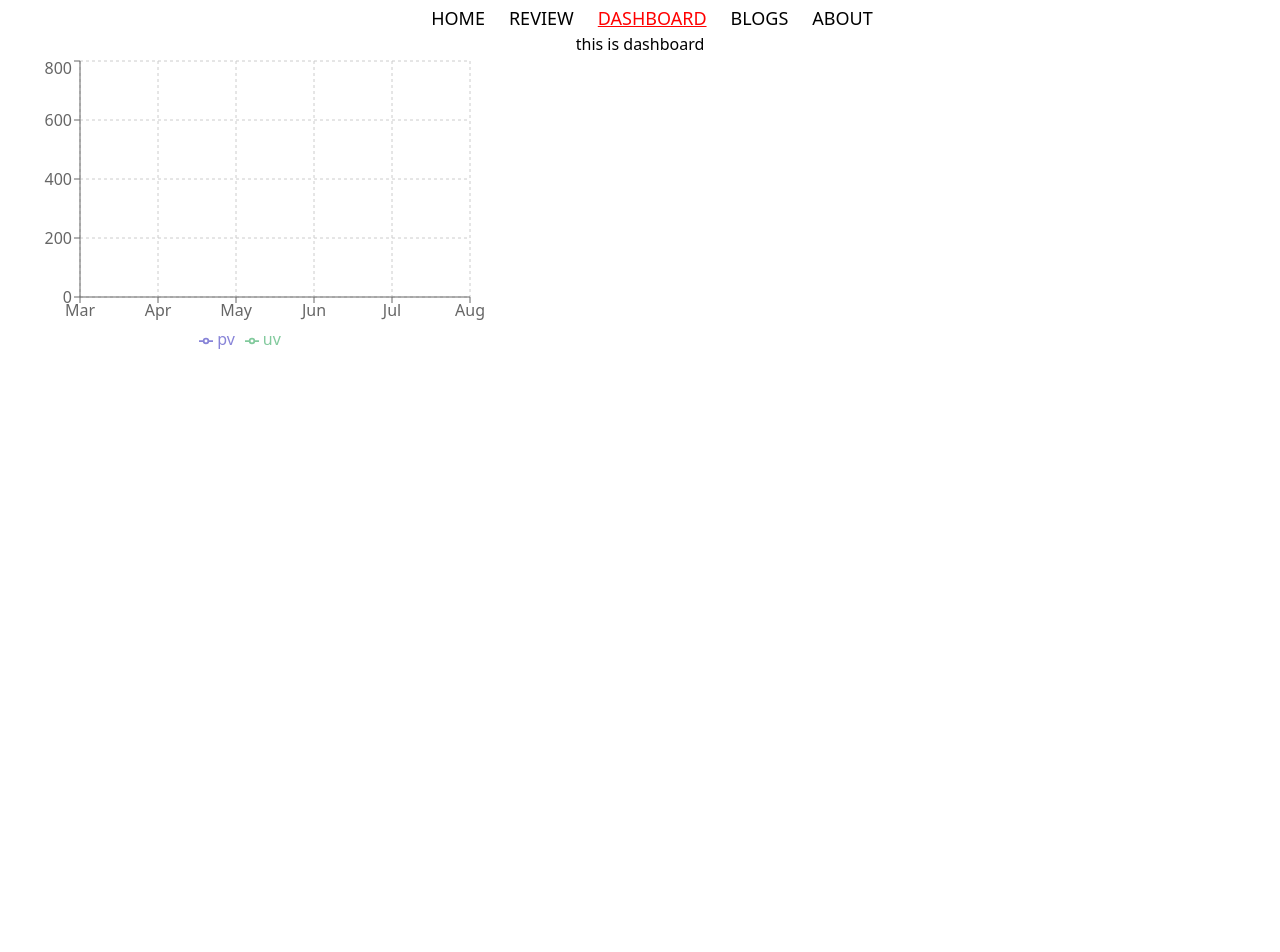
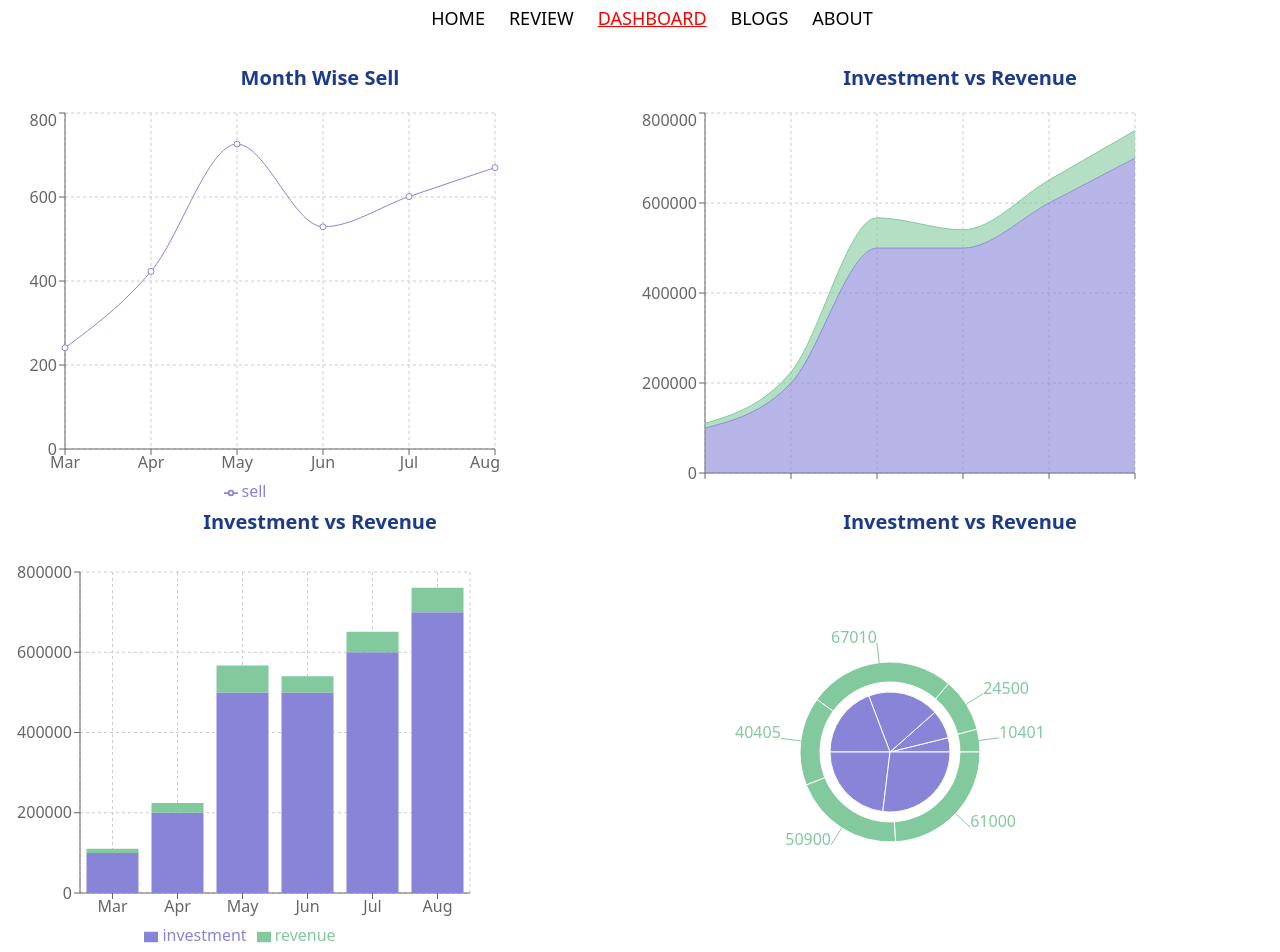
Before and after one commit to ArafatSadi1/mt-15-review, a React (Create React App) app: page /dashboard in a window 1280 px wide. Shown: the part 28-980 px from the top of the page. Before the commit the page ends 800 px from the top, so only its background shows below. Built offline with nearby package versions, Linux system fonts and the light colour scheme.

Commit message:
chart complete

```diff
--- a/src/components/Dashboard/Dashboard.js
+++ b/src/components/Dashboard/Dashboard.js
@@ -1,70 +1,57 @@
-import { CartesianGrid, Legend, Line, LineChart, ResponsiveContainer, Tooltip, XAxis, YAxis } from "recharts";
+import React from 'react';
+import MyAreaChart from './MyAreaChart/MyAreaChart';
+import MyBarChart from './MyBarChart/MyBarChart';
+import MyLineChart from './MyLineChart/MyLineChart';
+import MyPieChart from './MyPieChart/MyPieChart';
 
 const Dashboard = () => {
     const data = [
         {
-            "month": "Mar",
-            "investment": 100000,
-            "sell": 241,
-            "revenue": 10401
+          month: "Mar",
+          investment: 100000,
+          sell: 241,
+          revenue: 10401,
         },
         {
-            "month": "Apr",
-            "investment": 200000,
-            "sell": 423,
-            "revenue": 24500
+          month: "Apr",
+          investment: 200000,
+          sell: 423,
+          revenue: 24500,
         },
         {
-            "month": "May",
-            "investment": 500000,
-            "sell": 726,
-            "revenue": 67010
+          month: "May",
+          investment: 500000,
+          sell: 726,
+          revenue: 67010,
         },
         {
-            "month": "Jun",
-            "investment": 500000,
-            "sell": 529,
-            "revenue": 40405
+          month: "Jun",
+          investment: 500000,
+          sell: 529,
+          revenue: 40405,
         },
         {
-            "month": "Jul",
-            "investment": 600000,
-            "sell": 601,
-            "revenue": 50900
+          month: "Jul",
+          investment: 600000,
+          sell: 601,
+          revenue: 50900,
         },
         {
-            "month": "Aug",
-            "investment": 700000,
-            "sell": 670,
-            "revenue": 61000
-        }
-    ]
-  return (
-    <div>
-      <h1> this is dashboard</h1>
-      {/* <ResponsiveContainer width="100%" height="100%"> */}
-        <LineChart
-          width={500}
-          height={300}
-          data={data}
-          margin={{
-            top: 5,
-            right: 30,
-            left: 20,
-            bottom: 5,
-          }}
-        >
-          <CartesianGrid strokeDasharray="3 3" />
-          <XAxis dataKey="month" />
-          <YAxis dataKey="sell" />
-          <Tooltip/>
-          <Legend />
-          <Line type="monotone" dataKey="pv" stroke="#8884d8" activeDot={{ r: 8 }} />
-          <Line type="monotone" dataKey="uv" stroke="#82ca9d" />
-        </LineChart>
-      {/* </ResponsiveContainer>   */}
-    </div>
-  );
+          month: "Aug",
+          investment: 700000,
+          sell: 670,
+          revenue: 61000,
+        },
+      ];
+
+    return (
+        <div className='grid grid-cols-2 mt-8'>
+            <MyLineChart>{data}</MyLineChart>
+            <MyAreaChart>{data}</MyAreaChart>
+            <MyBarChart>{data}</MyBarChart>
+            <MyPieChart>{data}</MyPieChart>
+        </div>
+    );
 };
 
 export default Dashboard;
--- /dev/null
+++ b/src/components/Dashboard/MyAreaChart/MyAreaChart.js
@@ -0,0 +1,45 @@
+import React from "react";
+import {
+  Area,
+  AreaChart,
+  CartesianGrid,
+  Tooltip,
+  XAxis,
+  YAxis,
+} from "recharts";
+
+const MyAreaChart = ({children}) => {
+  return (
+    <div>
+      <h2 className="text-xl font-bold text-blue-900 mb-4">
+        Investment vs Revenue
+      </h2>
+      <AreaChart
+        width={500}
+        height={400}
+        data={children}
+      >
+        <CartesianGrid strokeDasharray="3 3" />
+        <XAxis dataKey="name" />
+        <YAxis />
+        <Tooltip />
+        <Area
+          type="monotone"
+          dataKey="investment"
+          stackId="1"
+          stroke="#8884d8"
+          fill="#8884d8"
+        />
+        <Area
+          type="monotone"
+          dataKey="revenue"
+          stackId="1"
+          stroke="#82ca9d"
+          fill="#82ca9d"
+        />
+      </AreaChart>{" "}
+    </div>
+  );
+};
+
+export default MyAreaChart;
--- /dev/null
+++ b/src/components/Dashboard/MyBarChart/MyBarChart.js
@@ -0,0 +1,42 @@
+import React from "react";
+import {
+  Bar,
+  BarChart,
+  CartesianGrid,
+  Legend,
+  Tooltip,
+  XAxis,
+  YAxis,
+} from "recharts";
+
+const MyBarChart = ({children}) => {
+
+  return (
+    <div>
+      <h2 className="text-xl font-bold text-blue-900 mb-4">
+        Investment vs Revenue
+      </h2>
+      <BarChart
+        width={500}
+        height={400}
+        data={children}
+        margin={{
+          top: 20,
+          right: 30,
+          left: 20,
+          bottom: 5,
+        }}
+      >
+        <CartesianGrid strokeDasharray="3 3" />
+        <XAxis dataKey="month" />
+        <YAxis dataKey="investment" />
+        <Tooltip />
+        <Legend />
+        <Bar dataKey="investment" stackId="a" fill="#8884d8" />
+        <Bar dataKey="revenue" stackId="a" fill="#82ca9d" />
+      </BarChart>{" "}
+    </div>
+  );
+};
+
+export default MyBarChart;
--- /dev/null
+++ b/src/components/Dashboard/MyLineChart/MyLineChart.js
@@ -0,0 +1,37 @@
+import React from "react";
+import {
+  CartesianGrid,
+  Legend,
+  Line,
+  LineChart,
+  Tooltip,
+  XAxis,
+  YAxis,
+} from "recharts";
+
+const MyLineChart = ({children}) => {
+  return (
+    <div className="">
+      <h3 className="text-xl font-bold text-blue-900 mb-4">Month Wise Sell</h3>
+      <LineChart
+        width={500}
+        height={400}
+        data={children}
+      >
+        <CartesianGrid strokeDasharray="3 3" />
+        <XAxis dataKey="month" />
+        <YAxis dataKey="sell" />
+        <Tooltip />
+        <Legend />
+        <Line
+          type="monotone"
+          dataKey="sell"
+          stroke="#8884d8"
+          activeDot={{ r: 8 }}
+        />
+      </LineChart>
+    </div>
+  );
+};
+
+export default MyLineChart;
--- /dev/null
+++ b/src/components/Dashboard/MyPieChart/MyPieChart.js
@@ -0,0 +1,36 @@
+import React from "react";
+import { Pie, PieChart } from "recharts";
+
+const MyPieChart = ({children}) => {
+
+  return (
+    <div>
+      <h2 className="text-xl font-bold text-blue-900 mb-4">
+        Investment vs Revenue
+      </h2>
+
+      <PieChart width={500} height={400}>
+        <Pie
+          data={children}
+          dataKey="investment"
+          cx="50%"
+          cy="50%"
+          outerRadius={60}
+          fill="#8884d8"
+        />
+        <Pie
+          data={children}
+          dataKey="revenue"
+          cx="50%"
+          cy="50%"
+          innerRadius={70}
+          outerRadius={90}
+          fill="#82ca9d"
+          label
+        />
+      </PieChart>
+    </div>
+  );
+};
+
+export default MyPieChart;
--- a/src/hooks/useReviews.js
+++ b/src/hooks/useReviews.js
@@ -3,7 +3,7 @@ import { useEffect, useState } from "react"
 const useReviews = () => {
     const [reviews, setReviews] = useState([])
     useEffect(()=>{
-        fetch('https://jsonplaceholder.typicode.com/users')
+        fetch("reviews.json")
         .then(res => res.json())
         .then(data => setReviews(data))
     }, [])
```
Also changed, not shown: src/components/Dashboard/chartData.json (deleted, +0 -38 lines).
